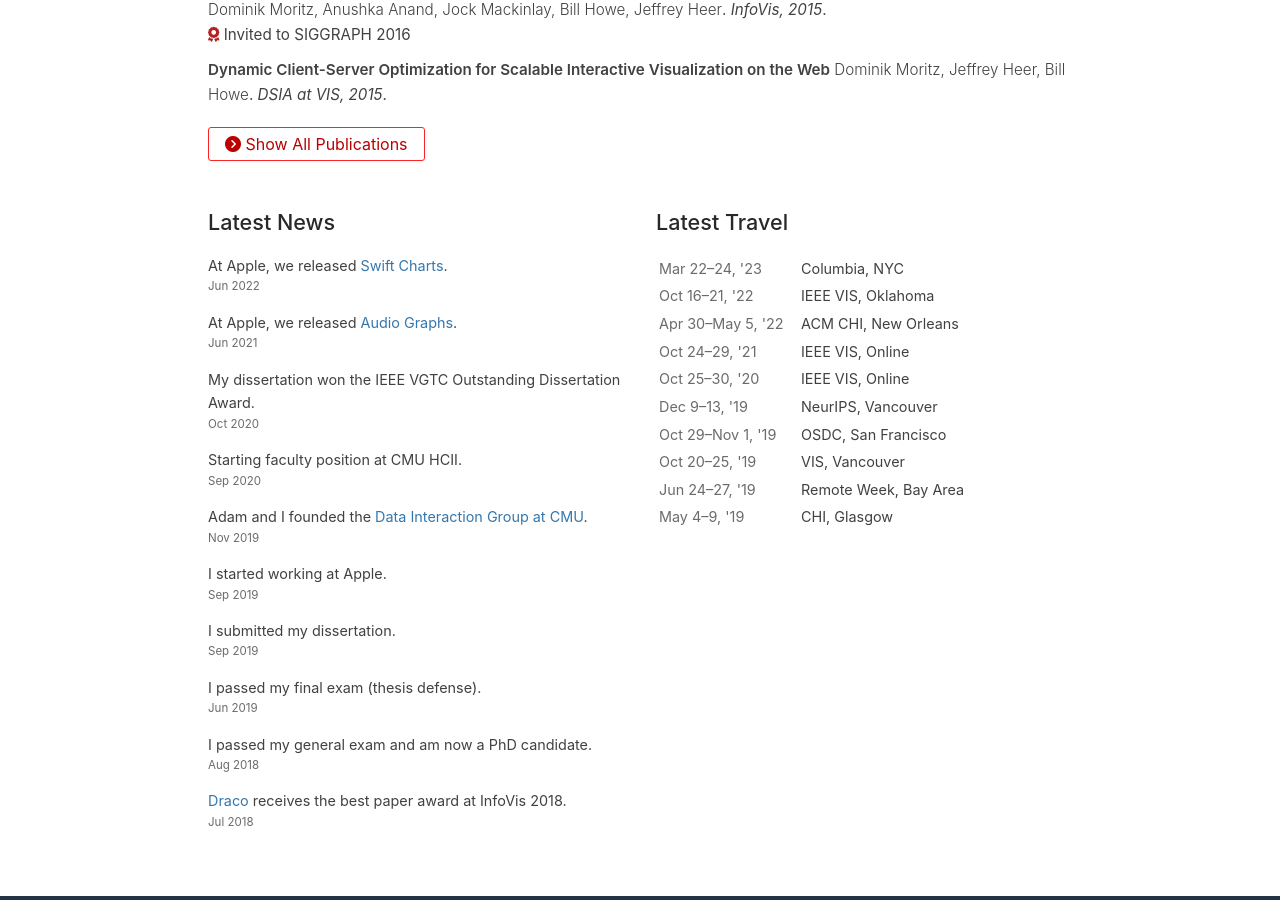
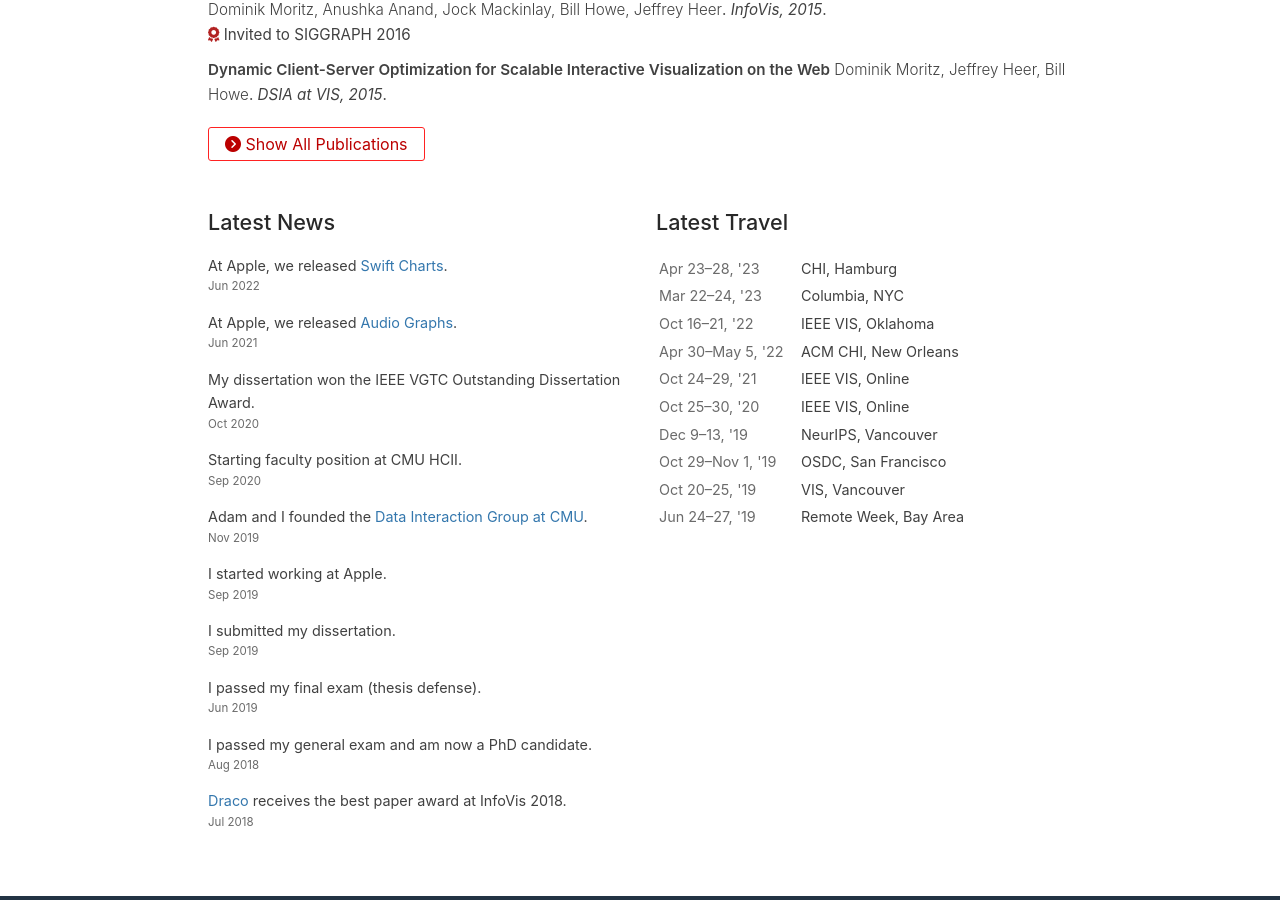
Before and after one commit to domoritz/domoritz.github.io, a Jekyll site: the page built from index.md, in a window 1280 px wide and 900 px high, scrolled down 1674 px. Built offline with Jekyll 4.4.1, drawn with Linux system fonts in a browser that asks for light colours.

Commit message:
Add chi travel

```diff
--- a/_data/travel.yml
+++ b/_data/travel.yml
@@ -1,3 +1,7 @@
+- title: CHI
+  where: Hamburg
+  start: 2023-04-23
+  end: 2023-04-28
 - title: Columbia
   where: NYC
   start: 2023-03-22
```
